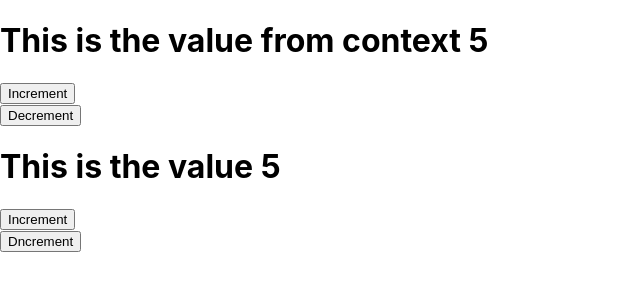
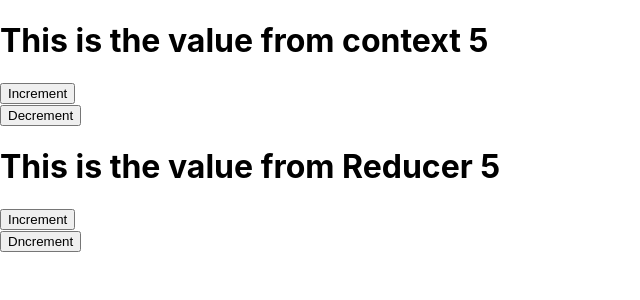
Before and after one commit to sajid-munawar/Context-Reducer-app, a React (Create React App) app: page / in a window 1280 px wide. Shown: the top 300 px of the page, without its empty margins (0-640 px from the left). Built offline with nearby package versions, Linux system fonts and the light colour scheme.

Commit message:
Update Child2.js

```diff
--- a/src/Child2.js
+++ b/src/Child2.js
@@ -5,7 +5,7 @@ export const Child2 = () => {
     const [state, dispatch] = useReducer(valueReducer, 5)
     return (
         <div>
-            <h1>This is the value {state}
+            <h1>This is the value from Reducer {state}
             </h1>
             <button onClick={()=>dispatch("Increment")} >Increment</button>
           <br/>  <button onClick={()=>dispatch("Decrement")} >Dncrement</button>
```
